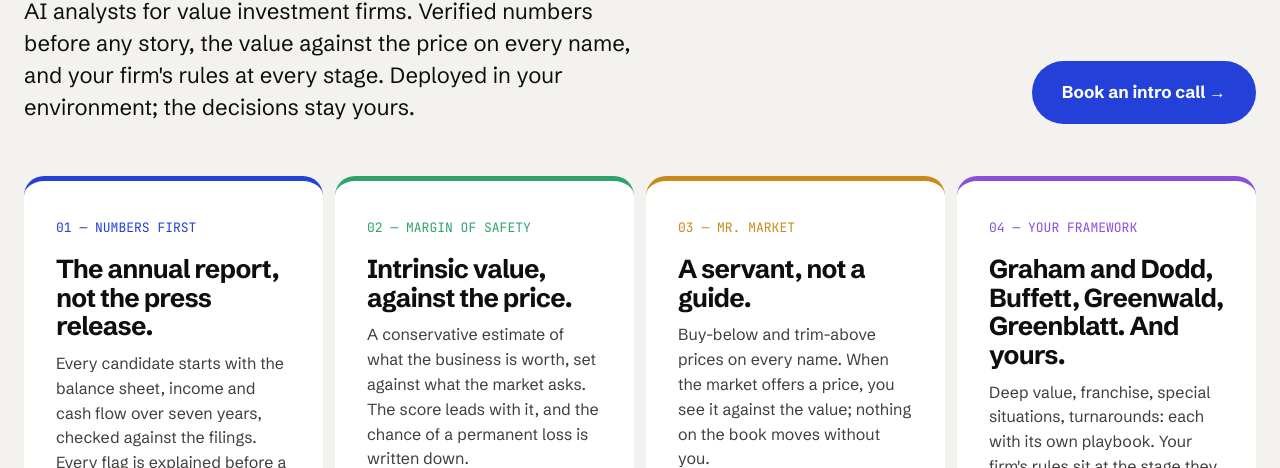
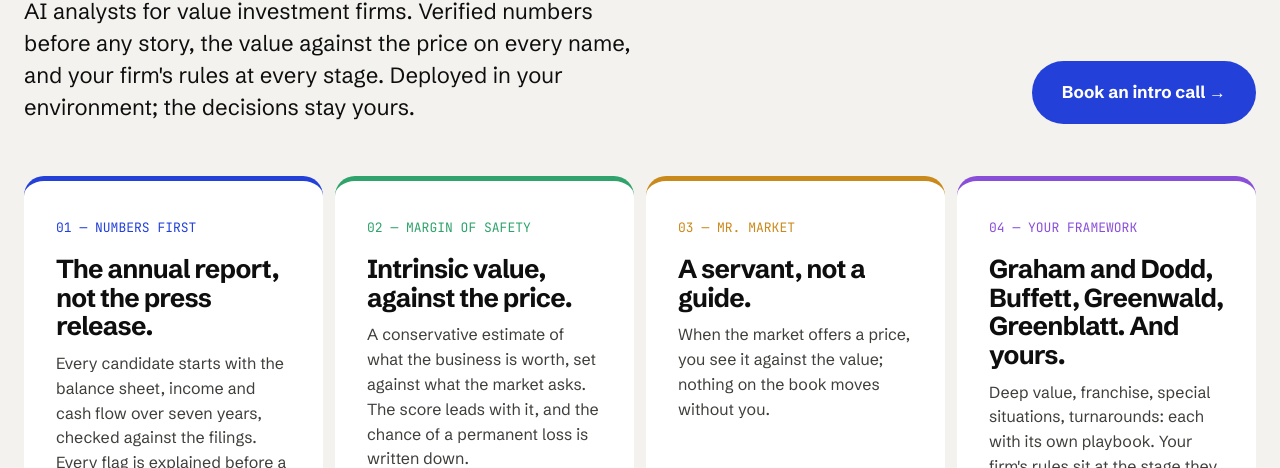
Before and after one commit to Shydel-2026/shydel-site, a plain HTML site: page index.html in a window 1280 px wide. Shown: the part 484-952 px from the top of the page. Drawn offline with Linux system fonts and the light colour scheme.

Commit message:
Trim the Mr. Market card on the home page

```diff
--- a/index.html
+++ b/index.html
@@ -64,7 +64,7 @@
       <article class="use" style="--c: var(--fi)">
         <span class="tag">03 — Mr. Market</span>
         <h3>A servant, not a guide.</h3>
-        <p>Buy-below and trim-above prices on every name. When the market offers a price, you see it against the value; nothing on the book moves without you.</p>
+        <p>When the market offers a price, you see it against the value; nothing on the book moves without you.</p>
       </article>
       <article class="use" style="--c: var(--eq)">
         <span class="tag">04 — Your framework</span>
```
